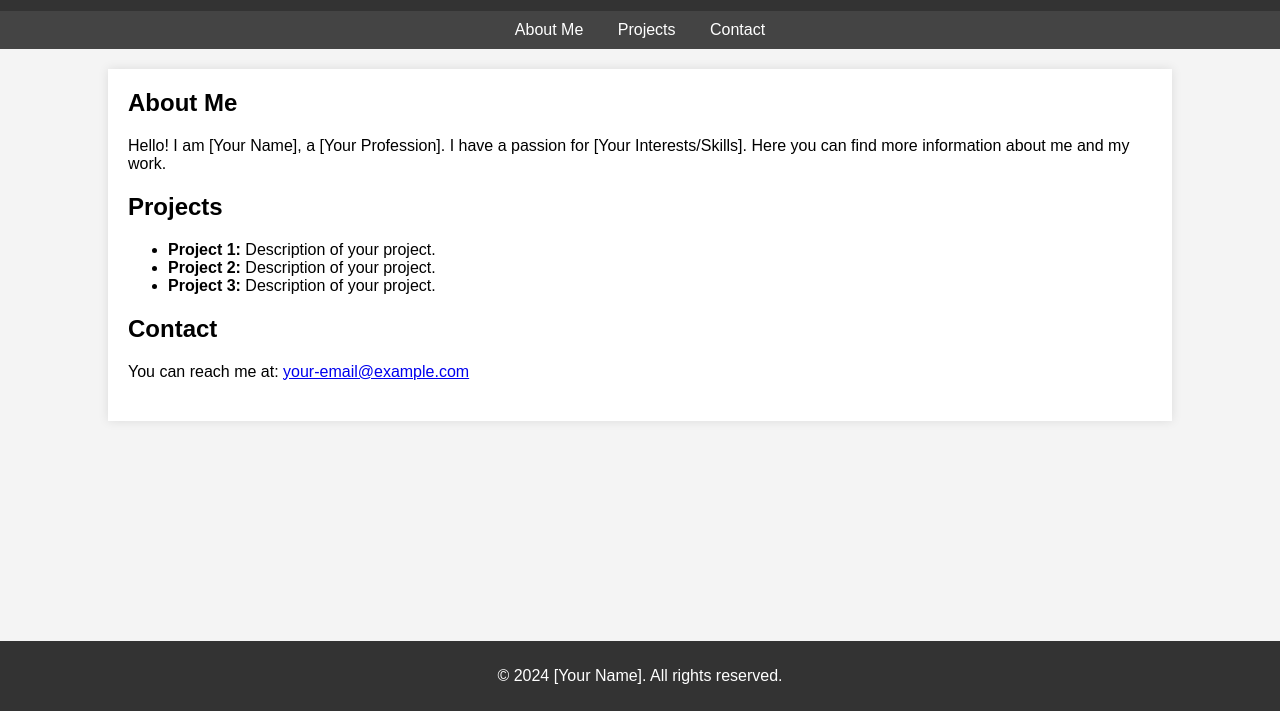
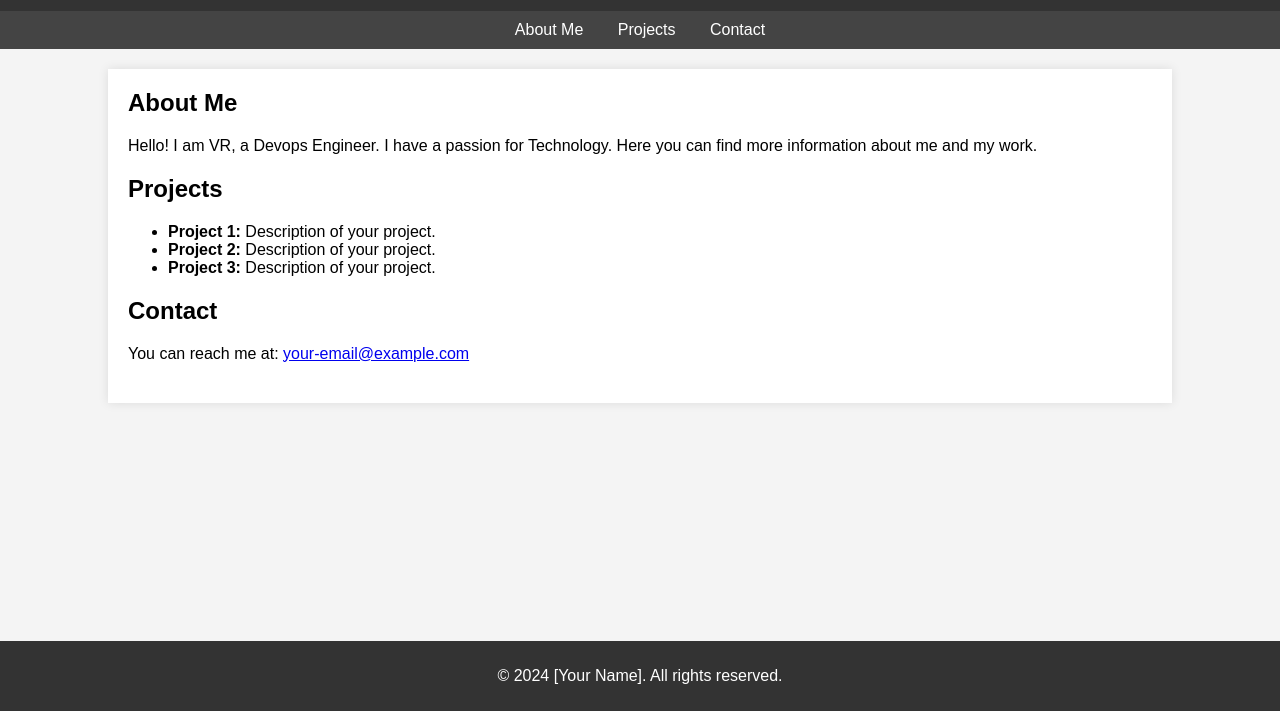
Before and after one commit to DevopsDeadly/GIT, a plain HTML site: page index.html in a window 1280 px wide. Shown: the part 89-800 px from the top of the page. Drawn offline with Linux system fonts and the light colour scheme.

Commit message:
image added

```diff
--- a/index.html
+++ b/index.html
@@ -70,7 +70,7 @@
 <div class="container">
     <section id="about" class="section">
         <h2>About Me</h2>
-        <p>Hello! I am [Your Name], a [Your Profession]. I have a passion for [Your Interests/Skills]. Here you can find more information about me and my work.</p>
+        <p>Hello! I am VR, a Devops Engineer. I have a passion for Technology. Here you can find more information about me and my work.</p>
     </section>
 
     <section id="projects" class="section">
```
Also changed, not shown: git.jpg (added).
